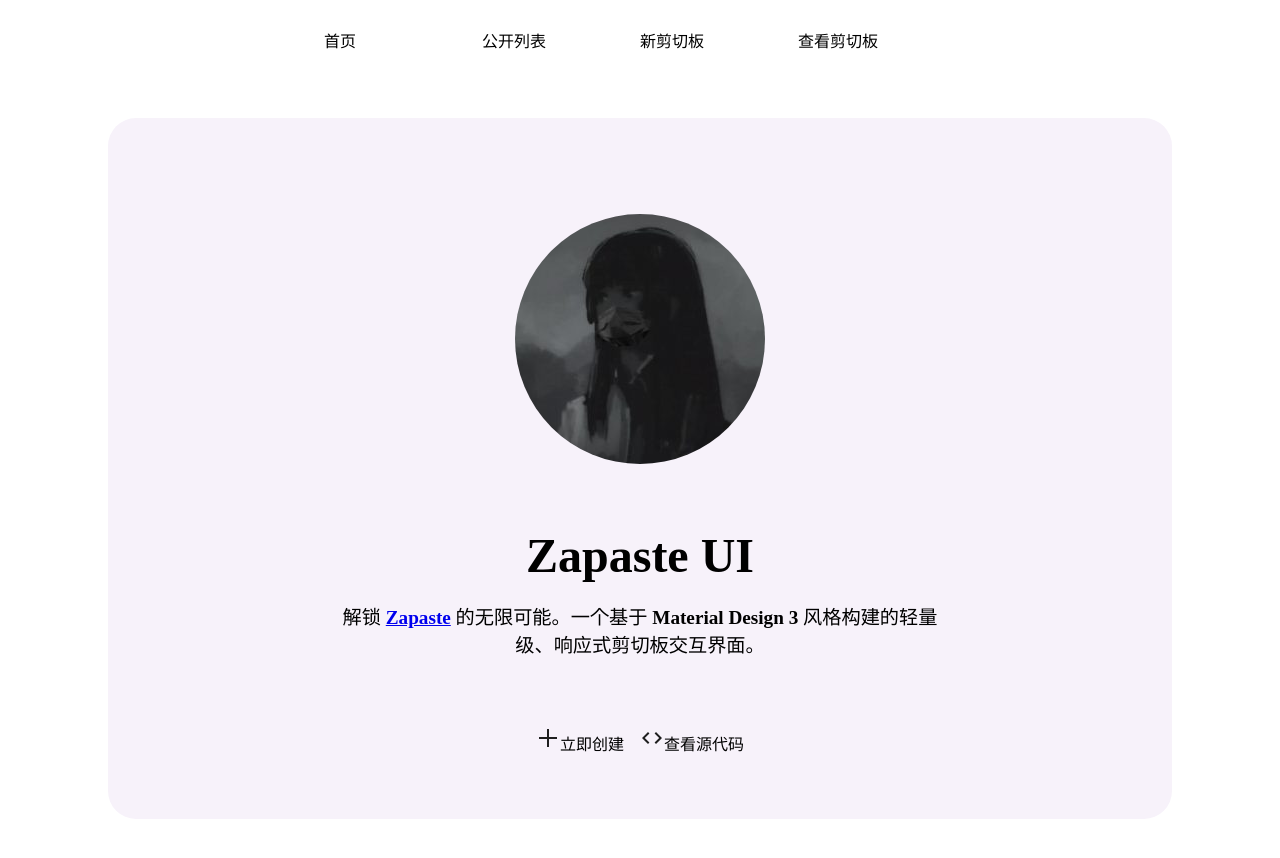
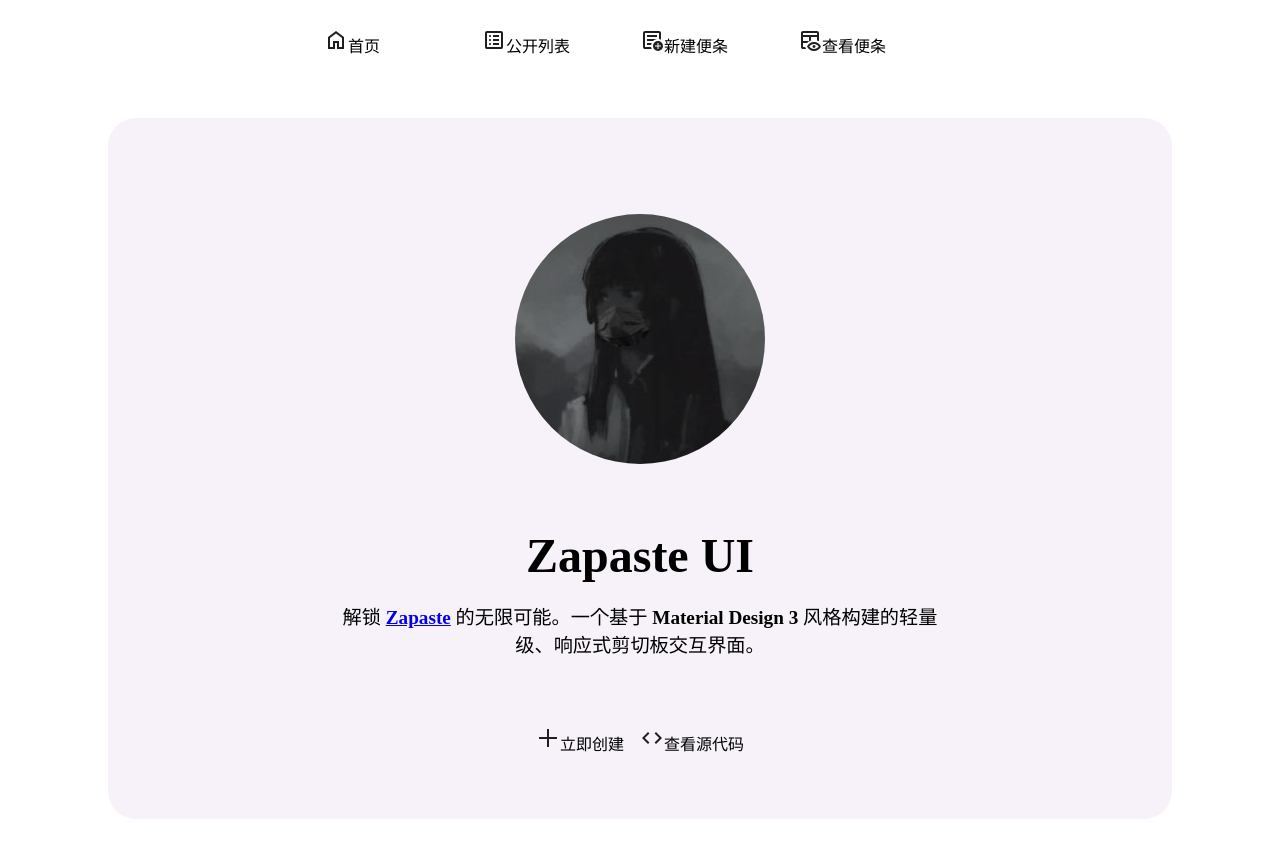
Before and after one commit to SmileYik/zapaste-ui, a React (Vite) app: page /#/index in a window 1280 px wide. Built offline with nearby package versions, Linux system fonts and the light colour scheme.

Commit message:
feat: add menu icons

```diff
--- a/src/Menu.tsx
+++ b/src/Menu.tsx
@@ -1,23 +1,29 @@
+import { add_notes, home, list_alt, table_eye } from "./components/Icons";
+
 export const menus = ([
     {
         name: "index",
         label: "首页",
-        path: "/index"
+        path: "/index",
+        icon: home
     },
     {
         name: "list-paste",
         label: "公开列表",
-        path: "/paste/list"
+        path: "/paste/list",
+        icon: list_alt
     },
     {
         name: "new-paste",
-        label: "新剪切板",
-        path: "/paste/new"
+        label: "新建便条",
+        path: "/paste/new",
+        icon: add_notes
     },
     {
         name: "choose-paste",
-        label: "查看剪切板",
-        path: "/paste/view"
+        label: "查看便条",
+        path: "/paste/view",
+        icon: table_eye
     }
 ]) as Menu[];
 
--- a/src/components/HeadTabLine/HeadTabLine.tsx
+++ b/src/components/HeadTabLine/HeadTabLine.tsx
@@ -72,6 +72,7 @@
                             active={attach === undefined && activeId === item.name}
                             onClick={() => switchItem(item)}
                             className={isAnimationTriggered ? styles["animated-button"] : ""}
+                            title={item.label}
                         >
                             {item.icon && <MdIcon slot="icon">{item.icon}</MdIcon>}
                             {item.label}
@@ -104,10 +105,11 @@
     style,
     onClick,
     className,
+    title,
 }: MenuTabProps) {
     const ButtonOption = active ? MdFilledTonalButton : MdTextButton;
     return (
-        <ButtonOption className={`${styles["panel-button"]} ${className || ""}`} style={style} onClick={onClick}>
+        <ButtonOption title={title} className={`${styles["panel-button"]} ${className || ""}`} style={style} onClick={onClick}>
             {children}
         </ButtonOption>
     )
@@ -118,7 +120,8 @@
     style?: React.CSSProperties,
     children: React.ReactNode,
     onClick?: MouseEventHandler<any> | undefined,
-    className?: string
+    className?: string,
+    title?: string
 };
 
 export interface HeadTabItem {
--- a/src/components/Icons.tsx
+++ b/src/components/Icons.tsx
@@ -29,3 +29,11 @@
 export const add = <svg xmlns="http://www.w3.org/2000/svg" height="24px" viewBox="0 -960 960 960" width="24px" fill="#1f1f1f"><path d="M440-120v-320H120v-80h320v-320h80v320h320v80H520v320h-80Z"/></svg>
 
 export const code = <svg xmlns="http://www.w3.org/2000/svg" height="24px" viewBox="0 -960 960 960" width="24px" fill="#1f1f1f"><path d="M320-240 80-480l240-240 57 57-184 184 183 183-56 56Zm320 0-57-57 184-184-183-183 56-56 240 240-240 240Z"/></svg>
+
+export const home = <svg xmlns="http://www.w3.org/2000/svg" height="24px" viewBox="0 -960 960 960" width="24px" fill="#1f1f1f"><path d="M240-200h120v-240h240v240h120v-360L480-740 240-560v360Zm-80 80v-480l320-240 320 240v480H520v-240h-80v240H160Zm320-350Z"/></svg>
+
+export const list_alt = <svg xmlns="http://www.w3.org/2000/svg" height="24px" viewBox="0 -960 960 960" width="24px" fill="#1f1f1f"><path d="M320-280q17 0 28.5-11.5T360-320q0-17-11.5-28.5T320-360q-17 0-28.5 11.5T280-320q0 17 11.5 28.5T320-280Zm0-160q17 0 28.5-11.5T360-480q0-17-11.5-28.5T320-520q-17 0-28.5 11.5T280-480q0 17 11.5 28.5T320-440Zm0-160q17 0 28.5-11.5T360-640q0-17-11.5-28.5T320-680q-17 0-28.5 11.5T280-640q0 17 11.5 28.5T320-600Zm120 320h240v-80H440v80Zm0-160h240v-80H440v80Zm0-160h240v-80H440v80ZM200-120q-33 0-56.5-23.5T120-200v-560q0-33 23.5-56.5T200-840h560q33 0 56.5 23.5T840-760v560q0 33-23.5 56.5T760-120H200Zm0-80h560v-560H200v560Zm0-560v560-560Z"/></svg>
+
+export const add_notes = <svg xmlns="http://www.w3.org/2000/svg" height="24px" viewBox="0 -960 960 960" width="24px" fill="#1f1f1f"><path d="M200-120q-33 0-56.5-23.5T120-200v-560q0-33 23.5-56.5T200-840h560q33 0 56.5 23.5T840-760v268q-19-9-39-15.5t-41-9.5v-243H200v560h242q3 22 9.5 42t15.5 38H200Zm0-120v40-560 243-3 280Zm80-40h163q3-21 9.5-41t14.5-39H280v80Zm0-160h244q32-30 71.5-50t84.5-27v-3H280v80Zm0-160h400v-80H280v80ZM720-40q-83 0-141.5-58.5T520-240q0-83 58.5-141.5T720-440q83 0 141.5 58.5T920-240q0 83-58.5 141.5T720-40Zm-20-80h40v-100h100v-40H740v-100h-40v100H600v40h100v100Z"/></svg>
+
+export const table_eye = <svg xmlns="http://www.w3.org/2000/svg" height="24px" viewBox="0 -960 960 960" width="24px" fill="#1f1f1f"><path d="M200-120q-33 0-56.5-23.5T120-200v-560q0-33 23.5-56.5T200-840h560q33 0 56.5 23.5T840-760v333q-19-11-39-20t-41-16v-137H520v137q-46 14-86 40t-74 63H200v160h82q11 22 22 42t24 38H200Zm0-320h240v-160H200v160Zm0-240h560v-80H200v80Zm280 200Zm0 0Zm0 0Zm0 0ZM640-40q-91 0-168-48T360-220q35-84 112-132t168-48q91 0 168 48t112 132q-35 84-112 132T640-40Zm0-80q57 0 107.5-26t82.5-74q-32-48-82.5-74T640-320q-57 0-107.5 26T450-220q32 48 82.5 74T640-120Zm0-40q-25 0-42.5-17.5T580-220q0-25 17.5-42.5T640-280q25 0 42.5 17.5T700-220q0 25-17.5 42.5T640-160Z"/></svg>
--- a/src/components/paste-editor/paste-editor.tsx
+++ b/src/components/paste-editor/paste-editor.tsx
@@ -77,7 +77,6 @@
             return;
         }
 
-
         files.forEach(file => {
             body.append("file", file);
         });
@@ -93,6 +92,7 @@
             body.set("paste", JSON.stringify(p));
             promise = createNewPasteWithFile(body);
         }
+
         promise
             .then(it => {
                 setSendFlag(true);
```
